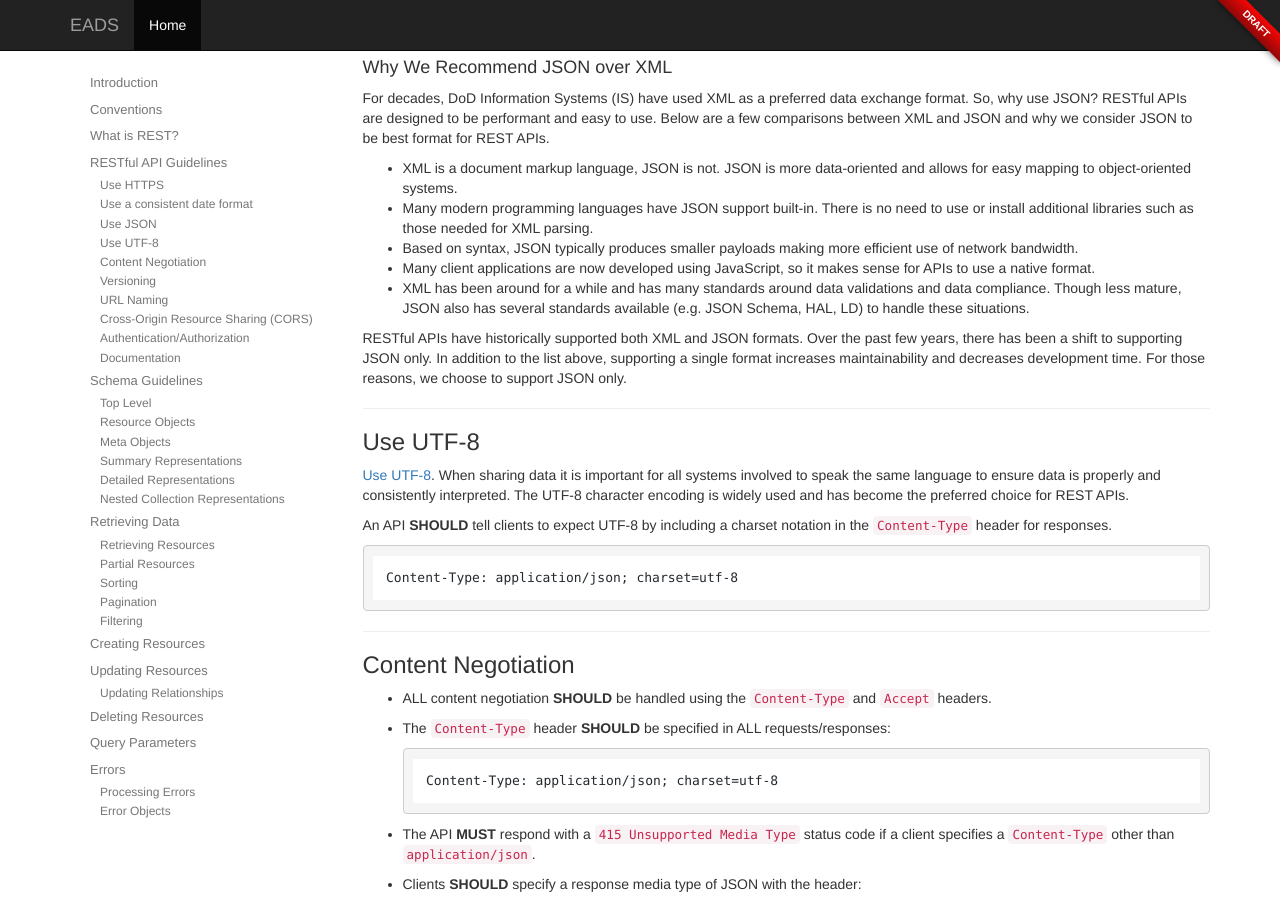
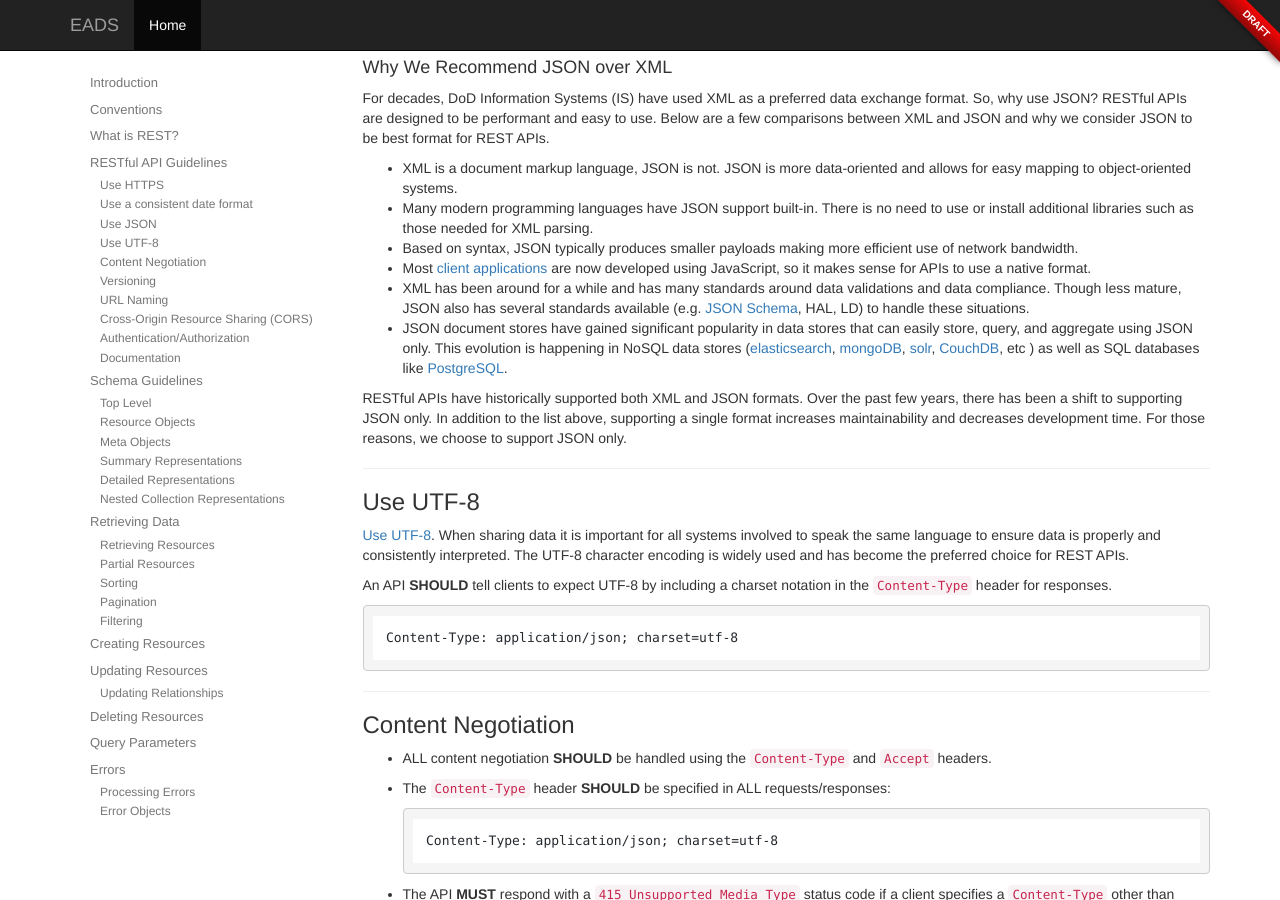
Before and after one commit to DoDCIO/eads, a Jekyll site: the page built from index.md, in a window 1280 px wide and 900 px high, scrolled down 2065 px. Built offline with Jekyll 4.4.1, drawn with Linux system fonts in a browser that asks for light colours; nearby versions of some CDN libraries; our own code applies the rules of GitHub Pages for plain Markdown files.

Commit message:
making changes requested by Trey White

```diff
--- a/index.md
+++ b/index.md
@@ -107,8 +107,9 @@ For decades, DoD Information Systems (IS) have used XML as a preferred data exch
 * XML is a document markup language, JSON is not.  JSON is more data-oriented and allows for easy mapping to object-oriented systems.
 * Many modern programming languages have JSON support built-in.  There is no need to use or install additional libraries such as those needed for XML parsing.
 * Based on syntax, JSON typically produces smaller payloads making more efficient use of network bandwidth.
-* Many client applications are now developed using JavaScript, so it makes sense for APIs to use a native format.
-* XML has been around for a while and has many standards around data validations and data compliance.  Though less mature, JSON also has several standards available (e.g. JSON Schema, HAL, LD) to handle these situations.
+* Most [client applications](http://githut.info/) are now developed using JavaScript, so it makes sense for APIs to use a native format.
+* XML has been around for a while and has many standards around data validations and data compliance.  Though less mature, JSON also has several standards available (e.g. [JSON Schema](http://json-schema.org/), HAL, LD) to handle these situations.
+* JSON document stores have gained significant popularity in data stores that can easily store, query, and aggregate using JSON only. This evolution is happening in NoSQL data stores ([elasticsearch](https://www.elastic.co/products/elasticsearch), [mongoDB](https://www.mongodb.com/), [solr](http://lucene.apache.org/solr/), [CouchDB](http://couchdb.apache.org/), etc ) as well as SQL databases like [PostgreSQL](https://www.postgresql.org/docs/current/static/datatype-json.html).
 
 RESTful APIs have historically supported both XML and JSON formats.  Over the past few years, there has been a shift to supporting JSON only.  In addition to the list above, supporting a single format increases maintainability and decreases development time.  For those reasons, we choose to support JSON only.
 
```
